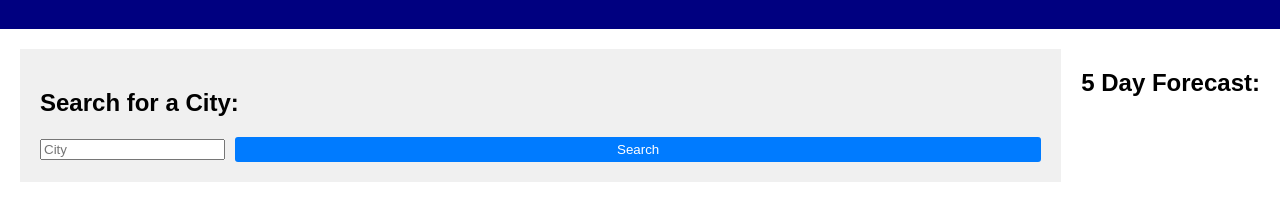
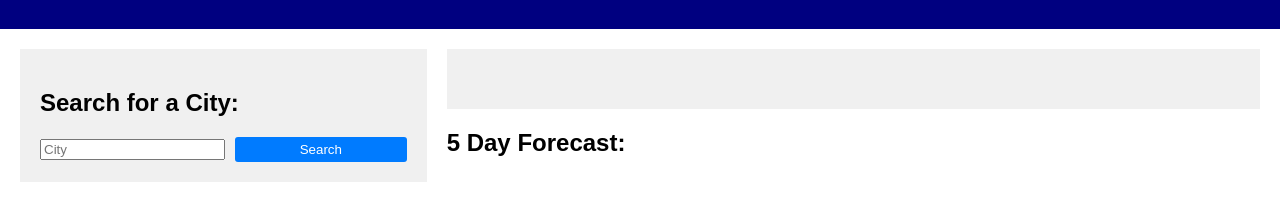
Before and after one commit to daisyosebe/my_weather_app, a plain HTML site: page index.html in a window 1280 px wide. Shown: the part 71-292 px from the top of the page. Drawn offline with nearby package versions, Linux system fonts and the light colour scheme.

Commit message:
css for container for weather display added

```diff
--- a/assets/css/style.css
+++ b/assets/css/style.css
@@ -43,14 +43,27 @@ body {
     border-radius: 3px;
     cursor: pointer;
     margin-left: 10px;
+
+}
+.search-container button:hover {
+    background-color: #0056b3;
 }
 #city input{
-    flex: 1; /* Expand input field to fill available space */
+    flex: 1;
     padding: 5px;
     border: 1px solid #ccc;
     border-radius: 3px;
 
 }
-.search-container button:hover {
-    background-color: #0056b3;
+.right-container {
+    flex: 2;
 }
+
+.today-weather {
+    background-color: #f0f0f0;
+    padding: 20px;
+    margin-bottom: 20px;
+}
+h2{
+    font-weight: bold;
+}
```
